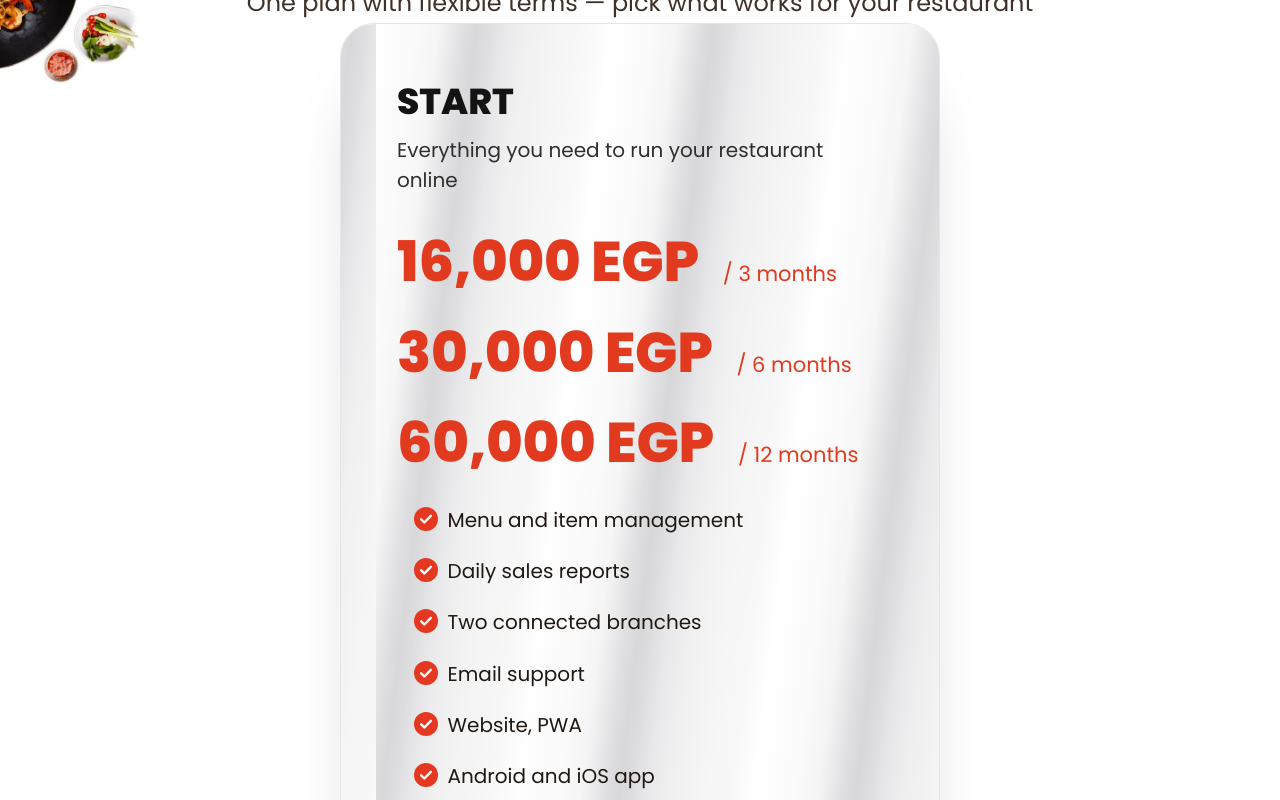
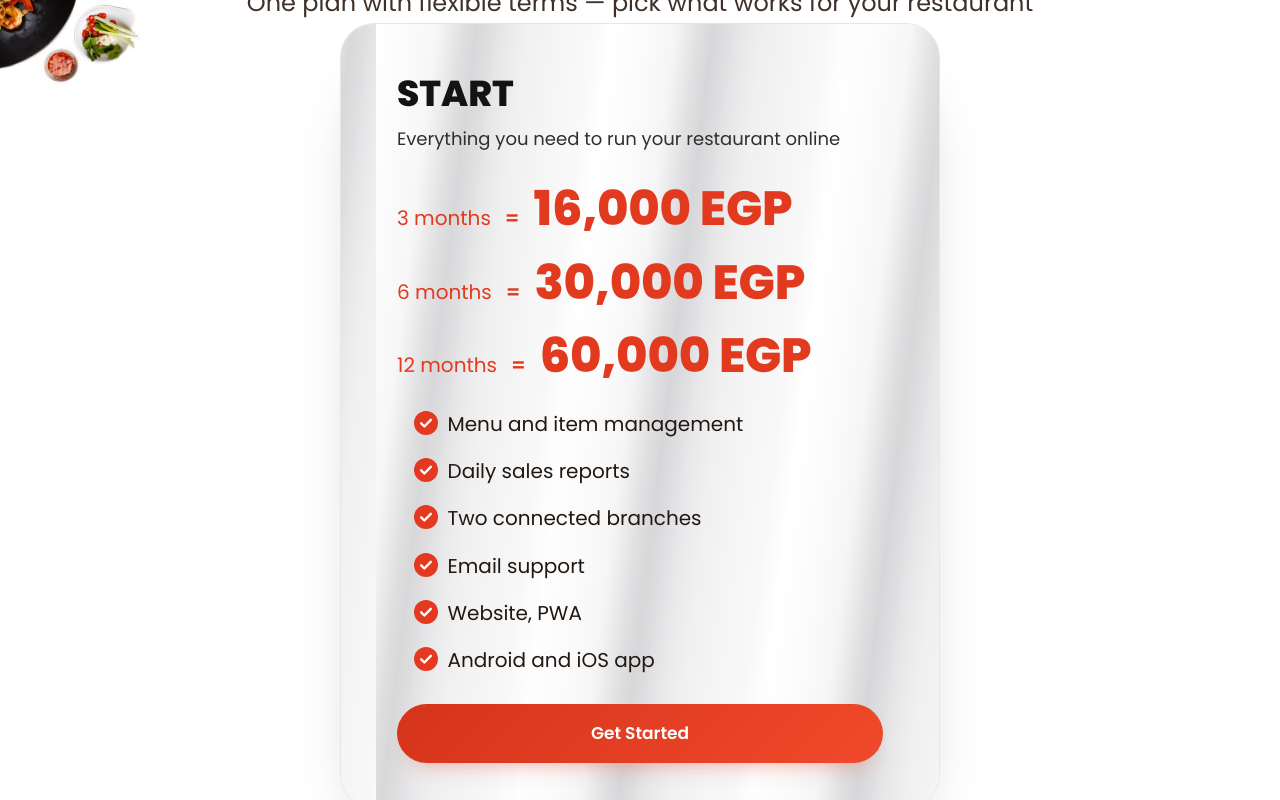
Before and after one commit to NawyOrders/Landing-Page, a Next.js app: page /en in a window 1280 px wide. Shown: the part 4520-5320 px from the top of the page. Built offline with nearby package versions, Linux system fonts and the light colour scheme; a web font is replaced by a local one.

Commit message:
fix: update pricing layout and translations for improved clarity and RTL support

```diff
--- a/app/globals.css
+++ b/app/globals.css
@@ -1381,113 +1381,6 @@ a {
   mask-image: radial-gradient(120% 120% at 48% 48%, #000 62%, transparent 94%);
 }
 
-.billing-toggle {
-  position: relative;
-  z-index: 2;
-  display: grid;
-  grid-template-columns: 1fr 1fr;
-  width: 306px;
-  margin-block: 47.5px 16px;
-  margin-inline: auto;
-  padding-block: 4px;
-  padding-inline: 4px;
-  border-radius: 999px;
-  background:
-    linear-gradient(118deg, rgba(255, 255, 255, 0.85) 0%, rgba(255, 255, 255, 0.28) 20%, rgba(255, 255, 255, 0) 42%),
-    linear-gradient(
-      180deg,
-      #b9b9b9 0%,
-      #a7a7a7 12%,
-      #9f9f9f 45%,
-      #a8a8a8 70%,
-      #bcbcbc 88%,
-      #979797 92%,
-      #f4f4f4 95%,
-      #fbfbfb 100%
-    );
-  box-shadow:
-    inset 0 1px 0 rgba(255, 255, 255, 0.35),
-    0 18px 26px -22px rgba(0, 0, 0, 0.35);
-}
-
-.billing-thumb {
-  position: absolute;
-  top: 4px;
-  bottom: 4px;
-  inset-inline-start: 4px;
-  width: calc(50% - 4px);
-  border-radius: 999px;
-  background: var(--red-strong);
-  box-shadow: 0 8px 16px -10px rgba(170, 30, 10, 0.55);
-  transition: transform 0.35s cubic-bezier(0.25, 0.8, 0.3, 1);
-}
-
-.billing-toggle.is-yearly .billing-thumb {
-  transform: translateX(calc(100% * var(--dir-sign)));
-}
-
-.billing-toggle button {
-  position: relative;
-  z-index: 1;
-  padding-block: 18px;
-  padding-inline: 0;
-  border: 0;
-  border-radius: 999px;
-  background: none;
-  color: #1a100b;
-  font-size: 24px;
-  line-height: 1.2;
-  font-weight: 600;
-  cursor: pointer;
-  transition:
-    color 0.25s ease,
-    transform 0.2s ease;
-}
-
-.billing-toggle button:hover {
-  color: #8f1d0c;
-}
-
-.billing-toggle button:active {
-  transform: scale(0.97);
-}
-
-.billing-toggle button:focus-visible {
-  outline: 3px solid rgba(228, 56, 32, 0.35);
-  outline-offset: 3px;
-}
-
-.billing-toggle button[aria-checked='true'] {
-  color: #fff;
-}
-
-.billing-note {
-  position: relative;
-  z-index: 2;
-  margin-block: 0 30px;
-  margin-inline: auto;
-  text-align: center;
-  font-size: 15.5px;
-  line-height: 1.4;
-  color: var(--muted);
-}
-
-.billing-note span {
-  display: inline-block;
-  animation: billingNoteIn 0.3s ease both;
-}
-
-@keyframes billingNoteIn {
-  from {
-    opacity: 0;
-    transform: translateY(5px);
-  }
-  to {
-    opacity: 1;
-    transform: none;
-  }
-}
-
 .plans-grid {
   display: grid;
   grid-template-columns: minmax(0, 600px);
@@ -1502,8 +1395,8 @@ a {
   position: relative;
   display: flex;
   flex-direction: column;
-  min-height: 880px;
-  padding-block: 56px 52px;
+  min-height: 780px;
+  padding-block: 48px 44px;
   padding-inline: 56px;
   overflow: hidden;
   border-radius: 34px;
@@ -1583,8 +1476,8 @@ a {
 }
 
 .plan-desc {
-  margin-block-start: 12px;
-  font-size: 20px;
+  margin-block-start: 10px;
+  font-size: 18px;
   line-height: 1.5;
   color: #2f2f2f;
 }
@@ -1596,20 +1489,16 @@ a {
 .plan-prices {
   display: flex;
   flex-direction: column;
-  gap: 28px;
+  gap: 20px;
   min-height: 0;
-  margin-block-start: 36px;
-}
-
-.plans-grid.is-monthly .plan-prices {
-  min-height: 0;
+  margin-block-start: 30px;
 }
 
 .plan-price {
   display: flex;
   flex-wrap: wrap;
   align-items: baseline;
-  gap: 24px;
+  gap: 14px;
   animation: priceIn 0.35s ease both;
 }
 
@@ -1626,7 +1515,7 @@ a {
 
 .plan-amount {
   display: inline-block;
-  font-size: 56px;
+  font-size: 48px;
   font-weight: 800;
   line-height: 1.12;
   letter-spacing: -0.005em;
@@ -1639,19 +1528,29 @@ a {
 }
 
 .plan-term {
-  font-size: 21px;
+  font-size: 20px;
   font-weight: 400;
   color: #e23a1e;
 }
 
+.plan-equals {
+  font-size: 20px;
+  font-weight: 600;
+  color: #e23a1e;
+}
+
 .plan-card--dark .plan-term {
   color: var(--orange);
 }
 
+.plan-card--dark .plan-equals {
+  color: var(--orange);
+}
+
 .plan-features {
   display: grid;
-  gap: 24px;
-  margin-block-start: 32px;
+  gap: 20px;
+  margin-block-start: 28px;
   padding-inline-start: 16.5px;
   list-style: none;
 }
@@ -1676,7 +1575,7 @@ a {
 .plan-cta {
   display: flex;
   margin-block-start: auto;
-  padding-block-start: 38.8px;
+  padding-block-start: 30px;
 }
 
 .plan-cta .btn {
@@ -3466,23 +3365,6 @@ a {
     font-size: 29px;
   }
 
-  .billing-toggle {
-    width: 274px;
-    margin-block: 30px 14px;
-    margin-inline: auto;
-  }
-
-  .billing-toggle button {
-    padding-block: 13px;
-    padding-inline: 0;
-    font-size: 16px;
-  }
-
-  .billing-note {
-    margin-block-end: 26px;
-    font-size: 14px;
-  }
-
   .pricing-head .section-sub {
     margin-block-start: 12px;
     font-size: 16px;
--- a/components/Pricing.tsx
+++ b/components/Pricing.tsx
@@ -39,8 +39,9 @@ export default function Pricing({ dict }: { dict: Dictionary }) {
               <div className="plan-prices">
                 {plan.prices.map((price) => (
                   <p className="plan-price" key={price.amount + price.term}>
+                    <span className="plan-term">{price.term}</span>
+                    <span className="plan-equals" aria-hidden="true">=</span>
                     <span className="plan-amount">{price.amount}</span>
-                    <span className="plan-term">{price.term}</span>
                   </p>
                 ))}
               </div>
--- a/lib/i18n/ar.ts
+++ b/lib/i18n/ar.ts
@@ -109,9 +109,9 @@ export const ar: Dictionary = {
         name: 'البداية',
         desc: 'كل ما تحتاجه لإدارة مطعمك أونلاين',
         prices: [
-          { amount: '١٦٬٠٠٠ ج.م', term: '/ ٣ أشهر' },
-          { amount: '٣٠٬٠٠٠ ج.م', term: '/ ٦ أشهر' },
-          { amount: '٦٠٬٠٠٠ ج.م', term: '/ ١٢ شهرًا' },
+          { amount: '١٦٬٠٠٠ ج.م', term: '٣ أشهر' },
+          { amount: '٣٠٬٠٠٠ ج.م', term: '٦ أشهر' },
+          { amount: '٦٠٬٠٠٠ ج.م', term: '١٢ شهرًا' },
         ],
         features: [
           { text: 'إدارة القائمة والمنتجات' },
--- a/lib/i18n/en.ts
+++ b/lib/i18n/en.ts
@@ -109,9 +109,9 @@ export const en: Dictionary = {
         name: 'Start',
         desc: 'Everything you need to run your restaurant online',
         prices: [
-          { amount: '16,000 EGP', term: '/ 3 months' },
-          { amount: '30,000 EGP', term: '/ 6 months' },
-          { amount: '60,000 EGP', term: '/ 12 months' },
+          { amount: '16,000 EGP', term: '3 months' },
+          { amount: '30,000 EGP', term: '6 months' },
+          { amount: '60,000 EGP', term: '12 months' },
         ],
         features: [
           { text: 'Menu and item management' },
```
